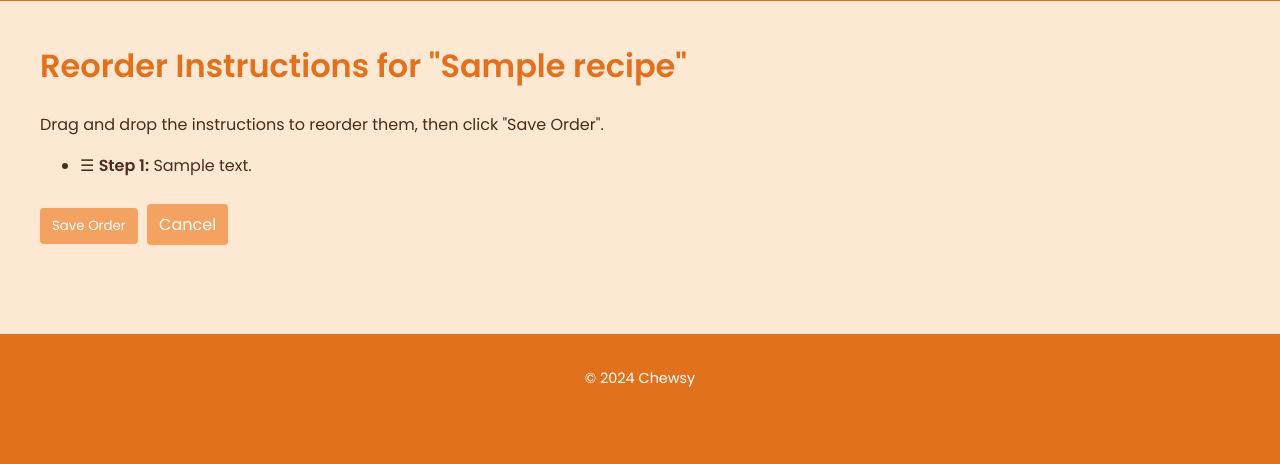
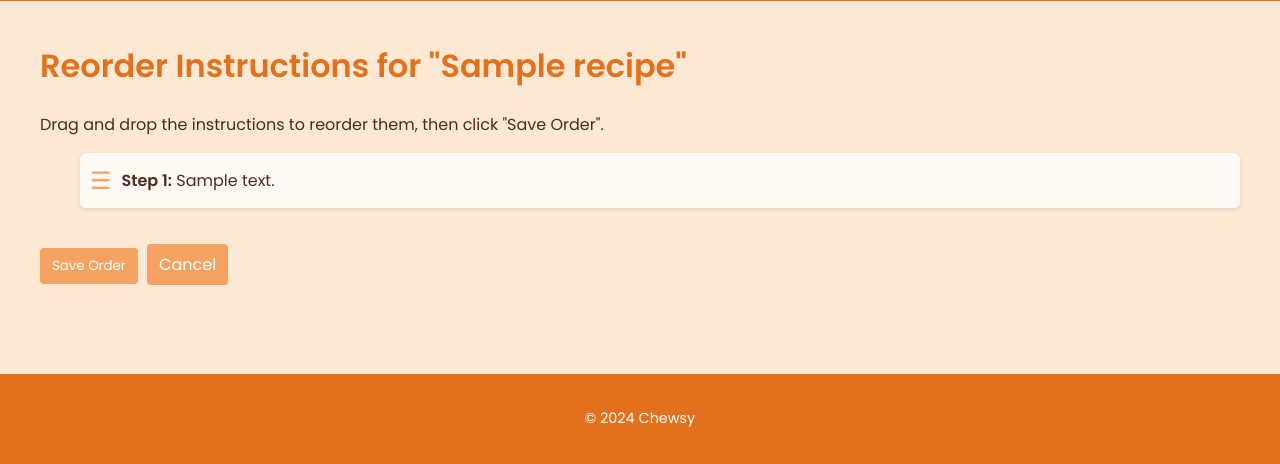
Before and after one commit to mparente88/chewsy-app, a Django app: page /recipe/1/instructions/reorder/ in a window 1280 px wide. Shown: the part 410-874 px from the top of the page. Before the commit the page ends 797 px from the top, so only its background shows below. Run offline with Django 5.2, Linux system fonts and the light colour scheme; a user stored in the database is signed in; tables that the repository leaves empty hold one stand-in row (values such as "Sample post"); some libraries are stand-ins or nearby versions.

Commit message:
Reordering features on recipe_detail.html

```diff
--- a/main_app/static/css/styles.css
+++ b/main_app/static/css/styles.css
@@ -645,3 +645,81 @@ form button {
 .instruction-list li:hover span {
   color: #e2711d;
 }
+
+.drag-handle {
+  cursor: grab;
+  font-size: 1.5rem;
+  margin-right: 10px;
+  color: #f4a261;
+  transition: transform 0.2s ease, color 0.2s ease;
+}
+
+.drag-handle:hover {
+  color: #e08a3c;
+  transform: scale(1.2);
+}
+
+.drag-handle:active {
+  cursor: grabbing;
+  color: #d35d45;
+  transform: scale(1.1);
+}
+
+.instruction-item {
+  display: flex;
+  align-items: center;
+  justify-content: flex-start;
+  background-color: #fff9f4;
+  border-radius: 6px;
+  padding: 10px;
+  margin-bottom: 10px;
+  box-shadow: 0 2px 4px rgba(0, 0, 0, 0.1);
+  transition: background-color 0.3s ease, box-shadow 0.3s ease;
+}
+
+.instruction-item:hover {
+  background-color: #fde8d4;
+  box-shadow: 0 4px 6px rgba(0, 0, 0, 0.15);
+}
+
+.instruction-text {
+  font-size: 1rem;
+  color: #4d2b1f;
+  flex: 1;
+}
+
+#reorder-form .btn {
+  margin-top: 20px;
+}
+
+.btn-add-cookbook {
+  background-color: #f4c04d;
+  color: white;
+  border: none;
+  padding: 10px 15px;
+  border-radius: 6px;
+  font-size: 1rem;
+  cursor: pointer;
+  transition: background-color 0.3s ease, transform 0.2s ease;
+}
+
+.btn-add-cookbook:hover {
+  background-color: #d6a43b;
+  transform: scale(1.05);
+}
+
+.btn-remove-cookbook {
+  background-color: #d35d45;
+  color: white;
+  border: none;
+  padding: 10px 15px;
+  border-radius: 6px;
+  font-size: 1rem;
+  cursor: pointer;
+  transition: background-color 0.3s ease, transform 0.2s ease;
+}
+
+.btn-remove-cookbook:hover {
+  background-color: #b8503b;
+  transform: scale(1.05);
+}
```
Also changed, not shown: main_app/templates/recipe_detail.html (+16 -16 lines), 1 other file.
